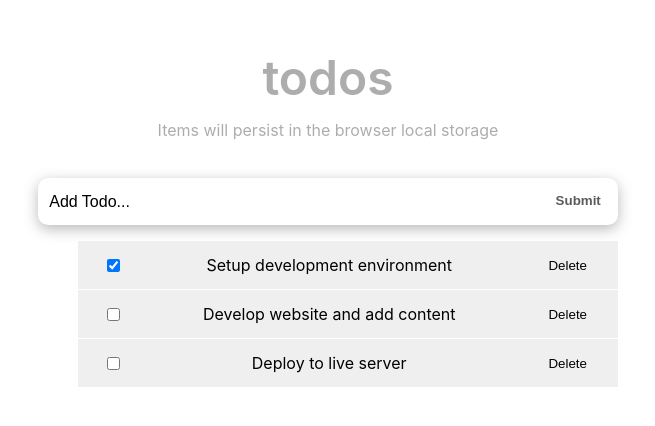
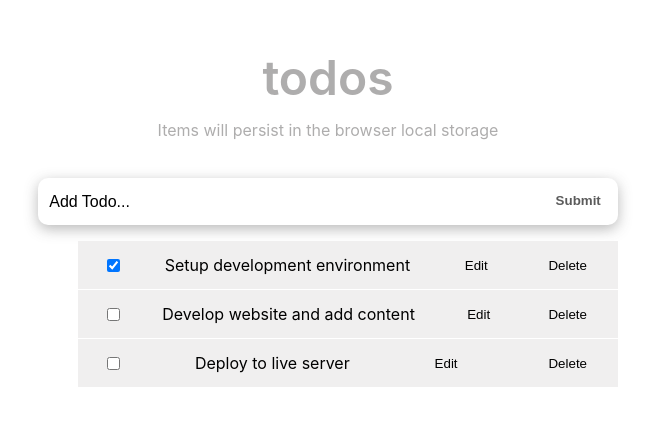
Before and after one commit to zdnahom/react-todo-list, a React (Create React App) app: page / in a window 1280 px wide. Shown: the part 126-552 px from the top of the page, without its empty margins (332-987 px from the left). Built offline with nearby package versions, Linux system fonts and the light colour scheme.

Commit message:
Add edit todo functionality

```diff
--- a/src/components/TodoItem.jsx
+++ b/src/components/TodoItem.jsx
@@ -1,19 +1,50 @@
+import { useState } from 'react';
 import Proptypes from 'prop-types';
 import styles from 'styles/TodoItem.module.css';
 
-const TodoItem = ({ itemProp, handleChange, delTodo }) => (
+const TodoItem = ({
+  itemProp, handleChange, delTodo, setUpdate,
+}) => {
+  const [editing, setEditing] = useState(false);
+  const handleEditing = () => {
+    setEditing(true);
+  };
+  const handleUpdatedDone = (event) => {
+    if (event.key === 'Enter') {
+      setEditing(false);
+    }
+  };
+
+  const viewMode = {};
+  const editMode = {};
+  if (editing) {
+    viewMode.display = 'none';
+  } else {
+    editMode.display = 'none';
+  }
+  return (
     <li className={styles.item}>
-    <div className={styles.content}>
+      <div className={styles.content} style={viewMode}>
         <input
           type="checkbox"
           checked={itemProp.completed}
           onChange={() => handleChange(itemProp.id)}
         />
+        <button type="button" onClick={handleEditing}>Edit</button>
         <button type="button" onClick={() => delTodo(itemProp.id)}>Delete</button>
         {itemProp.title}
       </div>
+      <input
+        type="text"
+        value={itemProp.title}
+        className={styles.textInput}
+        style={editMode}
+        onChange={(e) => setUpdate(e.target.value, itemProp.id)}
+        onKeyDown={handleUpdatedDone}
+      />
     </li>
   );
+};
 export default TodoItem;
 
 TodoItem.propTypes = {
@@ -24,4 +55,5 @@
   }).isRequired,
   handleChange: Proptypes.func.isRequired,
   delTodo: Proptypes.func.isRequired,
+  setUpdate: Proptypes.func.isRequired,
 };
--- a/src/components/TodosList.jsx
+++ b/src/components/TodosList.jsx
@@ -1,10 +1,18 @@
 import PropTypes from 'prop-types';
 import TodoItem from 'components/TodoItem';
 
-const TodosList = ({ todosProps, handleChange, delTodo }) => (
+const TodosList = ({
+  todosProps, handleChange, delTodo, setUpdate,
+}) => (
   <ul>
     {todosProps.map((todo) => (
-      <TodoItem key={todo.id} itemProp={todo} handleChange={handleChange} delTodo={delTodo} />
+      <TodoItem
+        key={todo.id}
+        itemProp={todo}
+        handleChange={handleChange}
+        delTodo={delTodo}
+        setUpdate={setUpdate}
+      />
     ))}
   </ul>
 );
@@ -18,4 +26,5 @@
   })).isRequired,
   handleChange: PropTypes.func.isRequired,
   delTodo: PropTypes.func.isRequired,
+  setUpdate: PropTypes.func.isRequired,
 };
--- a/src/components/TodosLogic.jsx
+++ b/src/components/TodosLogic.jsx
@@ -45,10 +45,27 @@
     };
     setTodos([...todos, newTodo]);
   };
+  const setUpdate = (updatedTitle, id) => {
+    setTodos(
+      todos.map((todo) => {
+        if (todo.id === id) {
+          return {
+            ...todo, title: updatedTitle,
+          };
+        }
+        return todo;
+      }),
+    );
+  };
   return (
     <div>
       <InputTodo addTodoItem={addTodoItem} />
-      <TodosList todosProps={todos} handleChange={handleChange} delTodo={delTodo} />
+      <TodosList
+        todosProps={todos}
+        handleChange={handleChange}
+        delTodo={delTodo}
+        setUpdate={setUpdate}
+      />
     </div>
   );
 };
--- a/src/styles/TodoItem.module.css
+++ b/src/styles/TodoItem.module.css
@@ -26,3 +26,9 @@
   border: none;
   margin-left: 7px;
 }
+.textInput {
+  width: 100%;
+  padding: 10px;
+  border: 1px solid #dfdfdf;
+  outline: none;
+}
```
Lines whose indentation alone changed are shown as unchanged.
